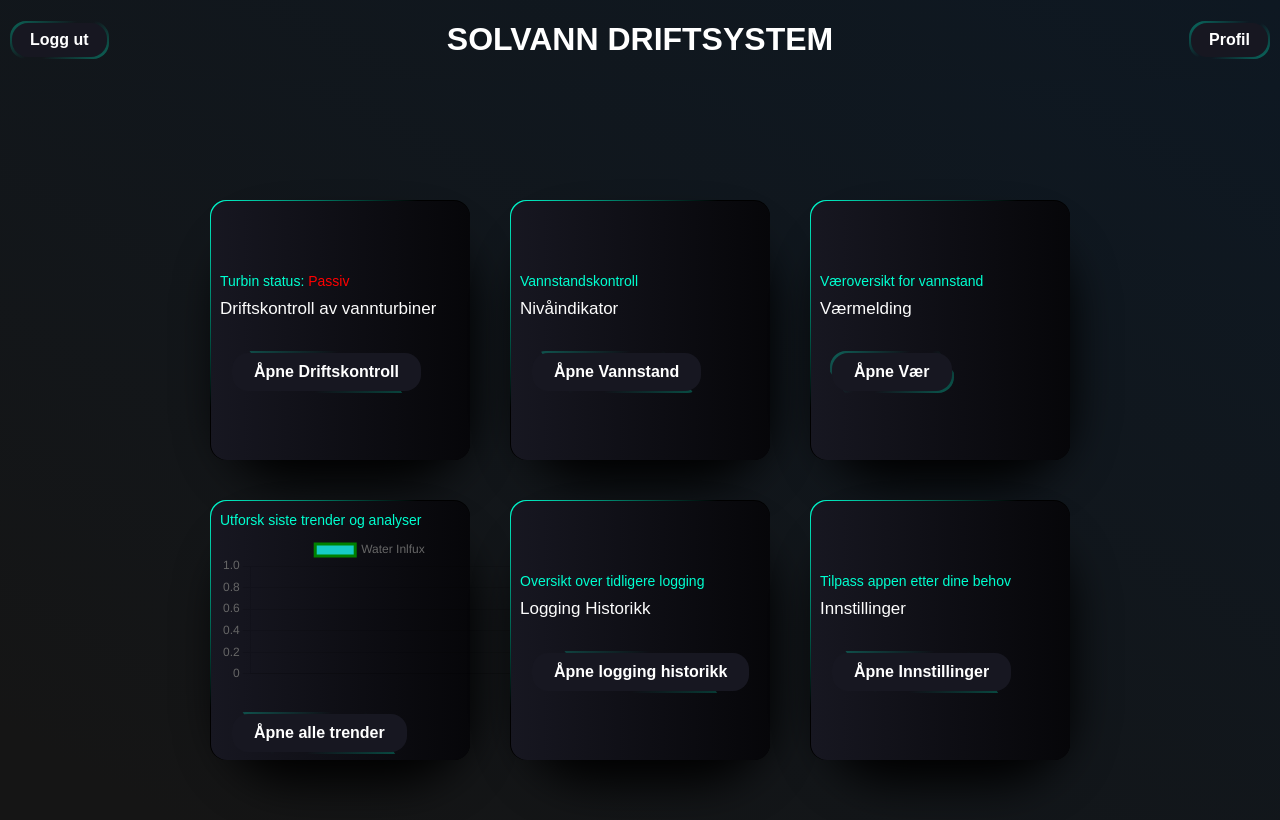
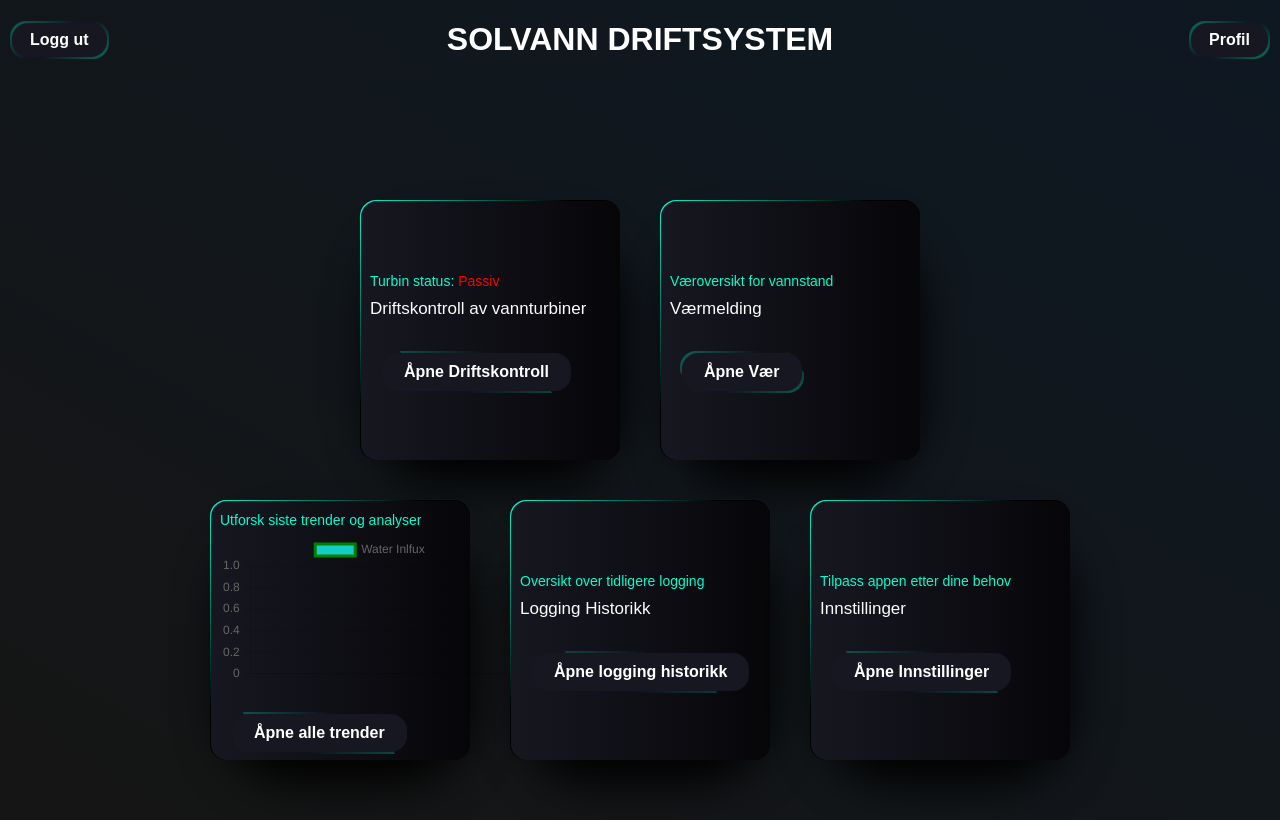
Before and after one commit to USN-Gjengen/APP2000_Gruppe06_Solvann-Driftsystem, a React (Create React App) app in the folder frontend/: page /Dashboard in a window 1280 px wide. Shown: the top 820 px of the page. Built offline with nearby package versions, Linux system fonts and the light colour scheme; no server answers; sample sign-in values are in the browser's storage.

Commit message:
Remove water level screen

```diff
--- a/frontend/src/App.js
+++ b/frontend/src/App.js
@@ -22,7 +22,6 @@ function App() {
           <Route exact path="/Trend" element={< Trend />} ></Route>
           <Route exact path="/Turbine" element={< Turbine />} ></Route>
           <Route exact path="/Logg" element={< Logg />} ></Route>
-          <Route exact path="/Waterlevel" element={< Waterlevel />} ></Route>
         </Routes>
       </div>
     </Router>
--- a/frontend/src/pages/Dashboard.jsx
+++ b/frontend/src/pages/Dashboard.jsx
@@ -95,16 +95,6 @@ const Dashboard = () => {
 
                         <div className="card">
                             <div className="info">
-                                <div className="sub">Vannstandskontroll</div>
-                                <div className="title">Nivåindikator</div>
-                                <button className="btn" onClick={handleWaterLevel}>
-                                    Åpne Vannstand
-                                </button>
-                            </div>
-                        </div>
-
-                        <div className="card">
-                            <div className="info">
                                 <div className="sub">Væroversikt for vannstand</div>
                                 <div className="title">Værmelding</div>
                                 <button className="btn">Åpne Vær</button>
```
